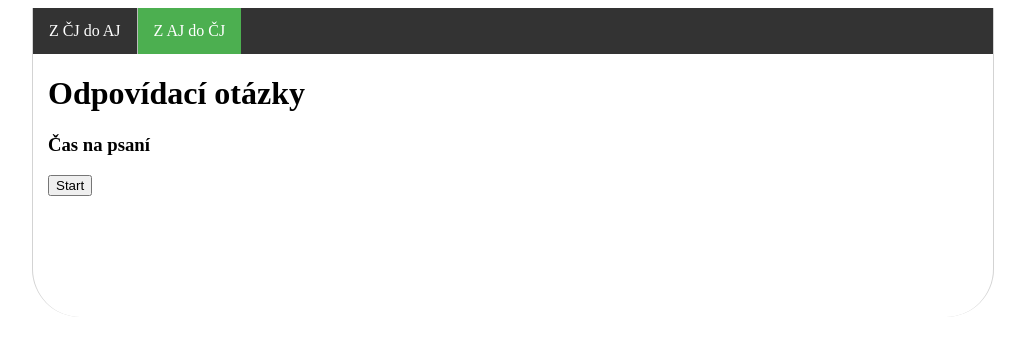
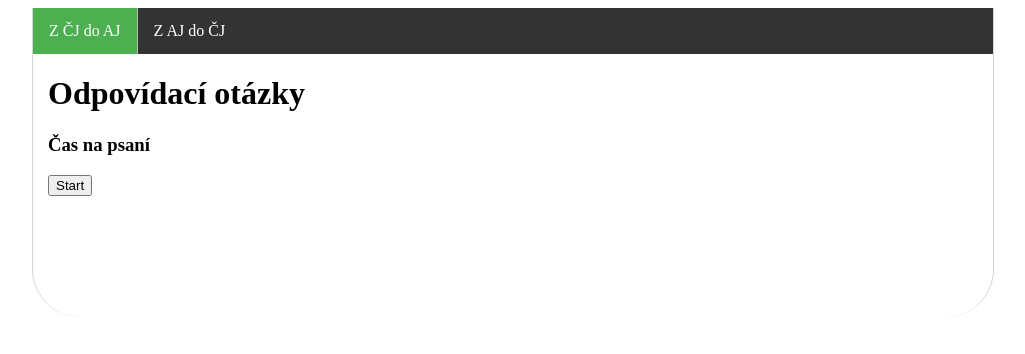
Before and after one commit to Dominik1591/Pleca, a plain HTML site: page odpovidaci2.html in a window 1280 px wide. Shown: the whole page, without its empty margins (127-1152 px from the left). Drawn offline with Linux system fonts and the light colour scheme.

Commit message:
Update odpovidaci2.html

```diff
--- a/odpovidaci2.html
+++ b/odpovidaci2.html
@@ -60,8 +60,8 @@
 	</head>
 	<body>
 		<ul class="nav">
-			<li class="nav"><a href="odpovidaci2.html">Z ČJ do AJ</a></li>
-			<li class="nav"><a class="active" href="odpovidaci.html">Z AJ do ČJ</a></li>
+			<li class="nav"><a class="active" href="odpovidaci2.html">Z ČJ do AJ</a></li>
+			<li class="nav"><a  href="odpovidaci.html">Z AJ do ČJ</a></li>
 		</ul>
 		<div class='pad'>
 		<h1>Odpovídací otázky</h1>
```
